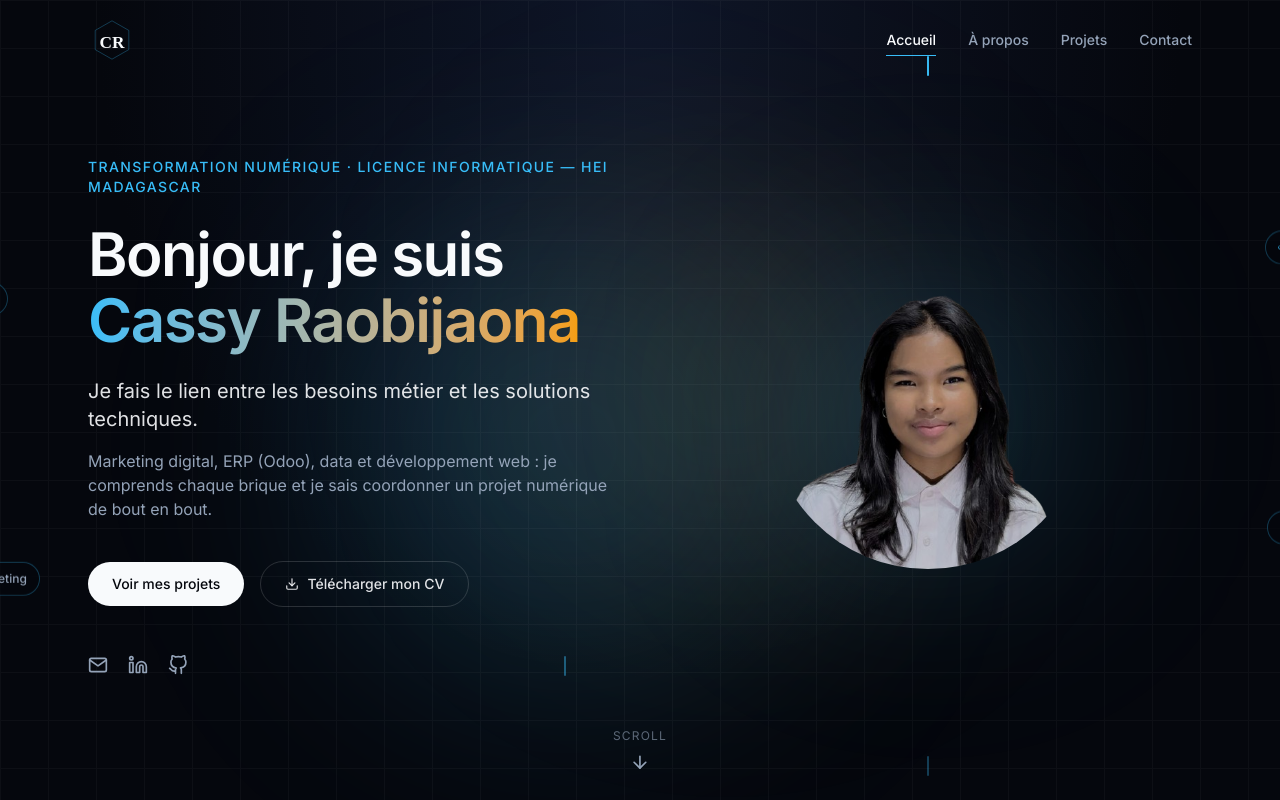
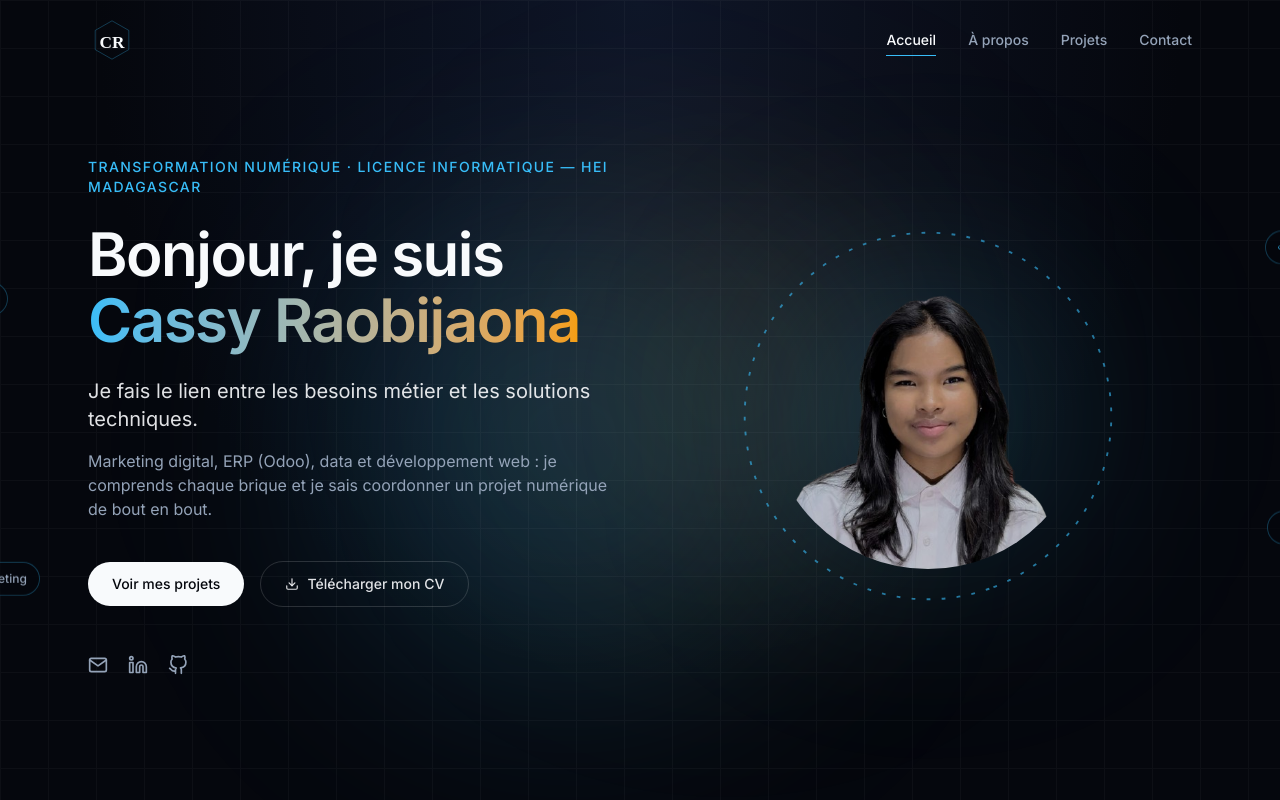
Before and after one commit to cassyraobijaona/cassy-portfolio, a Next.js app: page / in a window 1280 px wide. Built offline with nearby package versions, Linux system fonts and the light colour scheme.

Commit message:
Affiner l'anneau décoratif autour de la photo : traits plus fins et plus nombreux

```diff
--- a/components/Hero.tsx
+++ b/components/Hero.tsx
@@ -3,7 +3,7 @@
 import Link from "next/link";
 import Image from "next/image";
 import { motion, useMotionValue, useTransform } from "framer-motion";
-import { FiArrowDown, FiDownload, FiGithub, FiLinkedin, FiMail } from "react-icons/fi";
+import { FiDownload, FiGithub, FiLinkedin, FiMail } from "react-icons/fi";
 import { SiOdoo, SiReact } from "react-icons/si";
 import { FiDatabase, FiTrendingUp } from "react-icons/fi";
 import { profile } from "../lib/profile";
@@ -102,6 +102,8 @@ export default function Hero() {
           custom={6}
           className="order-first lg:order-last lg:flex lg:justify-center lg:items-center relative"
         >
+          {/* Photo + decorative marks wrapper - positioned relative for absolute children */}
+          <div className="relative">
             {/* Glow background - circular radial */}
             <div
               className="hidden lg:block absolute top-1/2 left-1/2 -translate-x-1/2 -translate-y-1/2 rounded-full blur-[100px] -z-10 pointer-events-none"
@@ -112,34 +114,24 @@ export default function Hero() {
               }}
             />
 
-          {/* Decorative accent marks around circle */}
-          {[
-            { top: "-200px", left: "50%", transform: "translateX(-50%)", delay: 0 }, // top
-            { top: "-100px", right: "-100px", delay: 0.5 }, // top-right
-            { top: "50%", right: "-200px", transform: "translateY(-50%)", delay: 1 }, // right
-            { bottom: "-100px", right: "-100px", delay: 1.5 }, // bottom-right
-            { bottom: "-200px", left: "50%", transform: "translateX(-50%)", delay: 2 }, // bottom
-            { bottom: "-100px", left: "-100px", delay: 2.5 }, // bottom-left
-          ].map((mark, i) => (
-            <motion.div
-              key={i}
-              animate={{ opacity: [0.3, 1, 0.3] }}
-              transition={{
-                duration: 3.5,
-                repeat: Infinity,
-                delay: mark.delay,
-                ease: "easeInOut",
-              }}
-              className="absolute w-0.5 h-5 bg-accent rounded-full pointer-events-none"
-              style={{
-                top: mark.top,
-                bottom: mark.bottom,
-                left: mark.left,
-                right: mark.right,
-                transform: mark.transform,
-              }}
+            {/* Rotating dashed ring around photo */}
+            <motion.svg
+              animate={{ rotate: 360 }}
+              transition={{ duration: 28, repeat: Infinity, ease: "linear" }}
+              viewBox="0 0 400 400"
+              className="absolute top-1/2 left-1/2 -translate-x-1/2 -translate-y-1/2 w-[260px] h-[260px] lg:w-[376px] lg:h-[376px] pointer-events-none"
+            >
+              <circle
+                cx="200"
+                cy="200"
+                r="195"
+                fill="none"
+                stroke="#38bdf8"
+                strokeWidth="2"
+                strokeDasharray="4 12"
+                opacity="0.6"
               />
-          ))}
+            </motion.svg>
 
             {/* Photo frame - circular */}
             <motion.div
@@ -155,6 +147,7 @@ export default function Hero() {
                 priority
               />
             </motion.div>
+          </div>
         </motion.div>
 
         {/* Left column: Text content */}
@@ -276,16 +269,6 @@ export default function Hero() {
         ))}
       </div>
 
-      <motion.div
-        animate={{ y: [0, 8, 0] }}
-        transition={{ duration: 2, repeat: Infinity, ease: "easeInOut" }}
-        className="hidden lg:flex absolute bottom-8 left-1/2 -translate-x-1/2 text-muted flex-col items-center gap-2"
-      >
-        <span className="text-xs tracking-widest uppercase opacity-60">
-          Scroll
-        </span>
-        <FiArrowDown size={20} />
-      </motion.div>
     </section>
   );
 }
```
Lines whose indentation alone changed are shown as unchanged.
